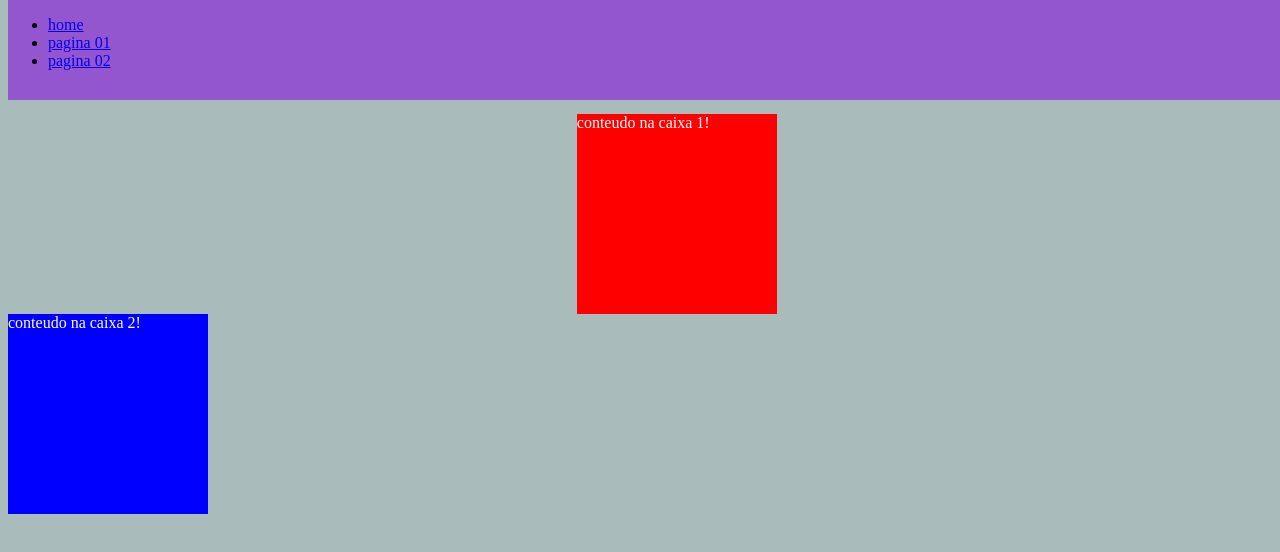
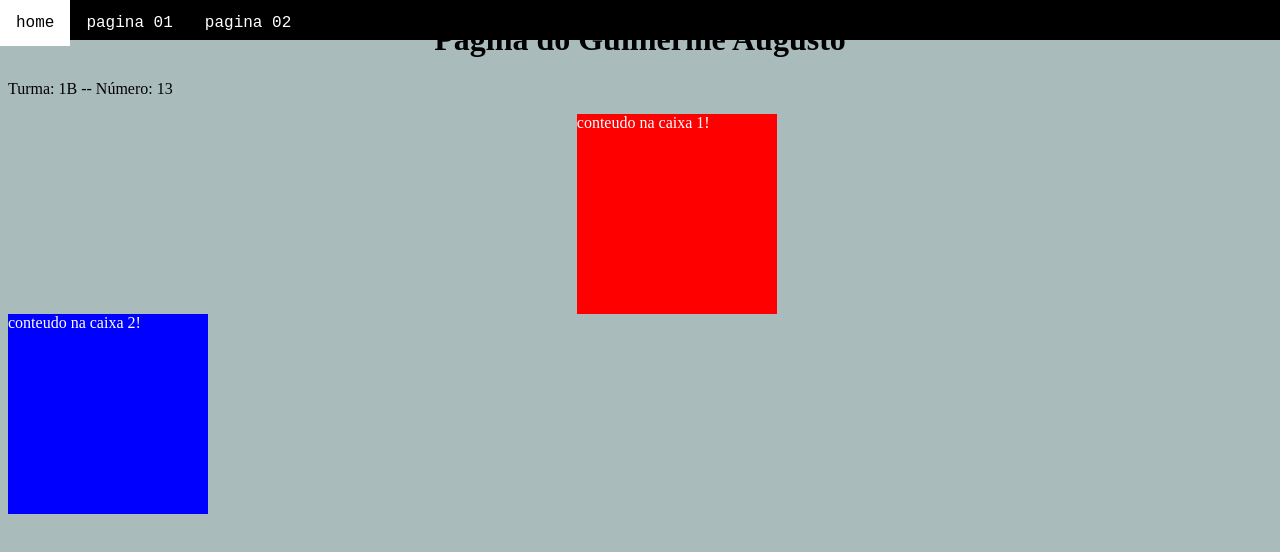
Before and after one commit to meclovin22/primeirob_2t, a plain HTML site: page index.html in a window 1280 px wide. Drawn offline with Linux system fonts and the light colour scheme.

Commit message:
aula 10 08

```diff
--- a/estilo.css
+++ b/estilo.css
@@ -24,7 +24,31 @@ h1 {
 .menuprincipal {
    position: absolute;
    width: 100%;
-   height: 100px;
-   background: rgb(148, 86, 206);
+   height: 40px;
+   background: rgb(0, 0, 0);
    top: 0;
+   left: 0;
 }
+nav ul{
+   list-style-type: none;
+   margin:0;
+   padding: 0;
+   overflow: 0;
+
+}
+li{
+   float:left;
+}
+li a {
+   display: block;
+   color: rgb(255, 255, 255);
+   text-align: center;
+   padding: 14px 16px;
+   text-decoration: none;
+   font-family: 'Courier New', Courier, monospace;
+}
+li a:hover{
+   background-color: rgb(255, 255, 255);
+   color: rgb(0, 0, 0);
+
+}
```
